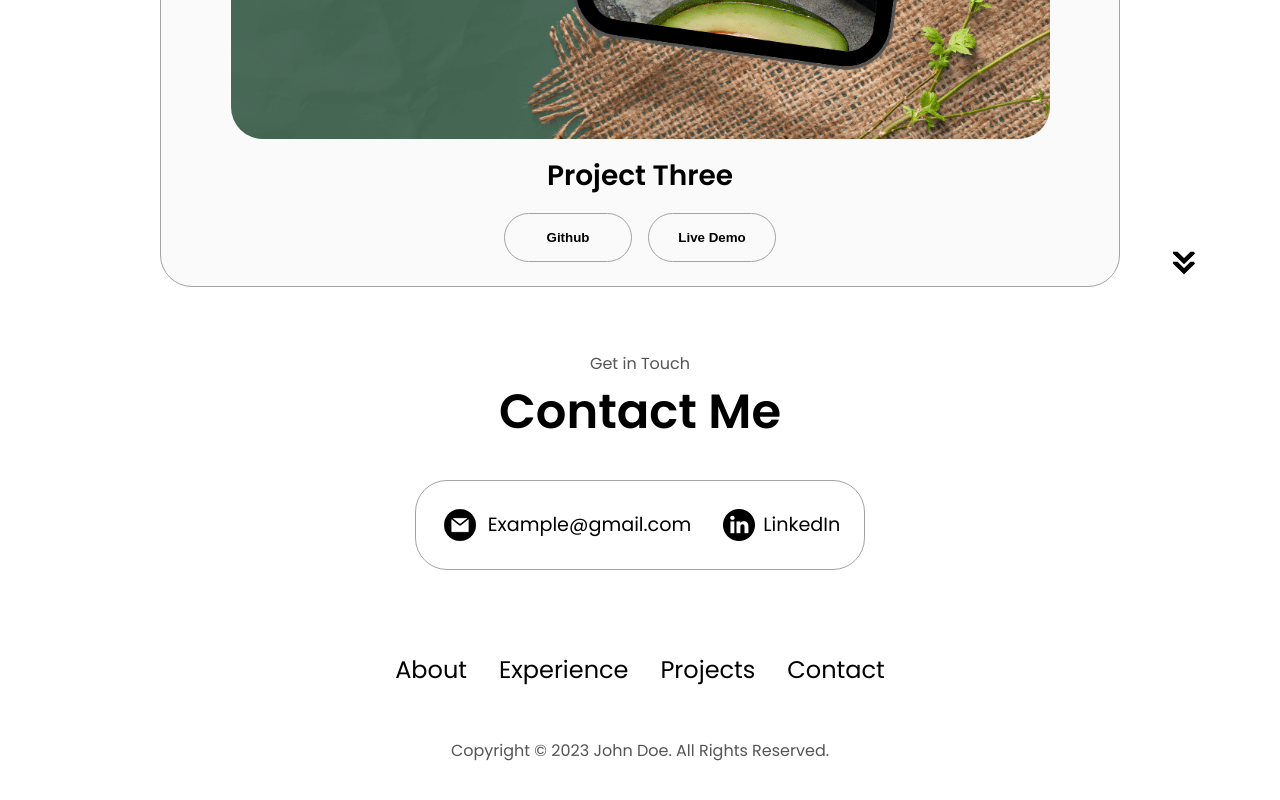
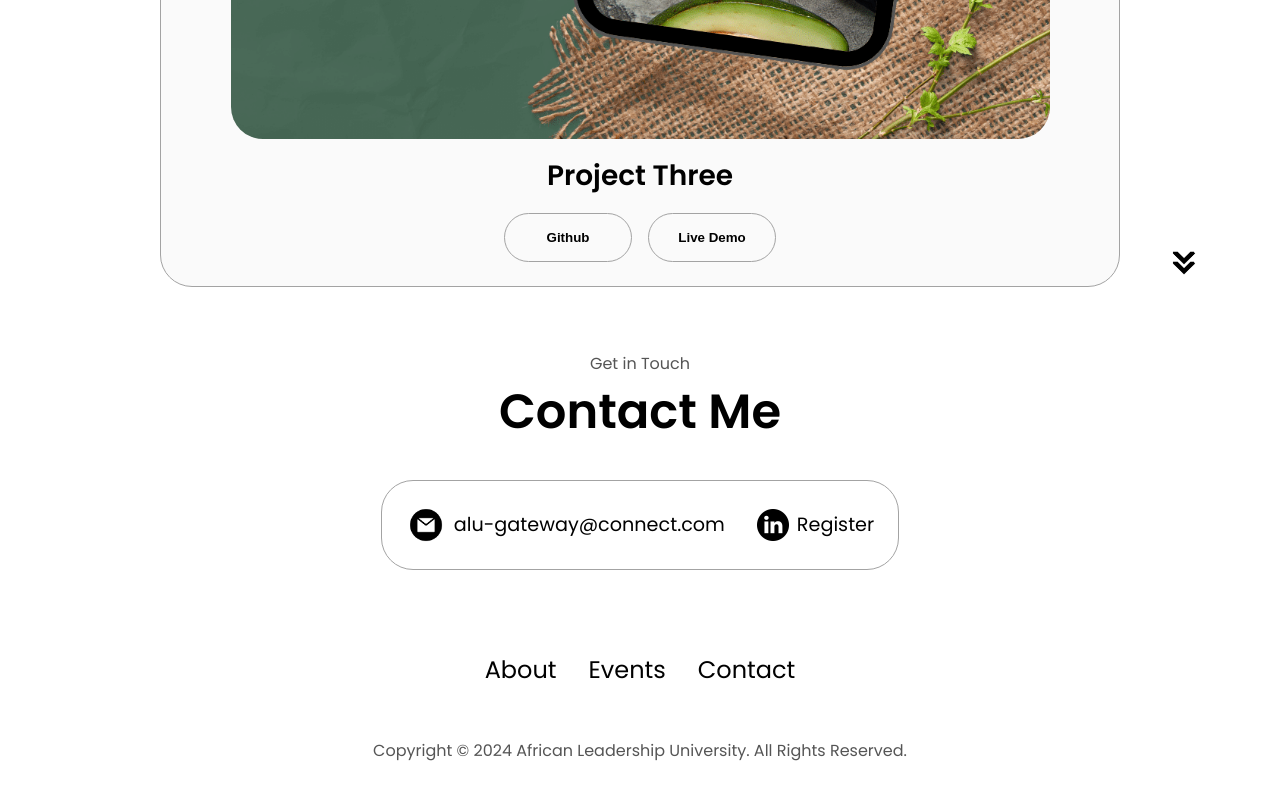
Before and after one commit to mnelson-1/HTML-CSS-Contest-Group-19, a plain HTML site: page index.html in a window 1280 px wide. Shown: the part 3876-4676 px from the top of the page. Drawn offline with Linux system fonts and the light colour scheme.

Commit message:
Html Contest

```diff
--- a/index.html
+++ b/index.html
@@ -352,7 +352,7 @@
             alt="Email icon"
             class="icon contact-icon email-icon"
           />
-          <p><a href="mailto:examplemail@gmail.com">Example@gmail.com</a></p>
+          <p><a href="mailto:examplemail@gmail.com">alu-gateway@connect.com</a></p>
         </div>
         <div class="contact-info-container">
           <img
@@ -360,7 +360,7 @@
             alt="LinkedIn icon"
             class="icon contact-icon"
           />
-          <p><a href="https://www.linkedin.com">LinkedIn</a></p>
+          <p><a href="https://forms.gle/jtts9ZSWUhnbaYes6">Register</a></p>
         </div>
       </div>
     </section>
@@ -369,13 +369,12 @@
         <div class="nav-links-container">
           <ul class="nav-links">
             <li><a href="#about">About</a></li>
-            <li><a href="#experience">Experience</a></li>
-            <li><a href="#projects">Projects</a></li>
+            <li><a href="#experience">Events</a></li>
             <li><a href="#contact">Contact</a></li>
           </ul>
         </div>
       </nav>
-      <p>Copyright &#169; 2023 John Doe. All Rights Reserved.</p>
+      <p>Copyright &#169; 2024 African Leadership University. All Rights Reserved.</p>
     </footer>
     <script src="script.js"></script>
   </body>
```
